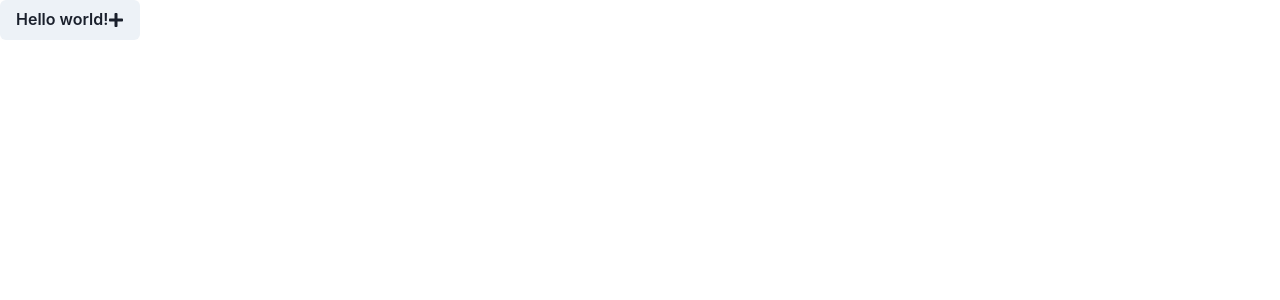
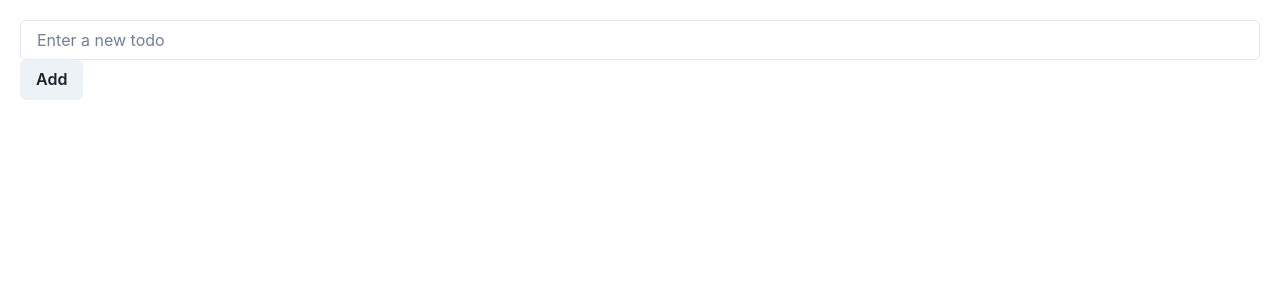
Before and after one commit to GPT-Engineer-App-Dev/mock-shuffle, a React (Vite) app: page / in a window 1280 px wide. Shown: the top 300 px of the page. Built offline with nearby package versions, Linux system fonts and the light colour scheme.

Commit message:
Set up basic todo app structure with TodoList and AddTodo components

```diff
--- a/src/App.jsx
+++ b/src/App.jsx
@@ -1,13 +1,18 @@
-import { Route, BrowserRouter as Router, Routes } from "react-router-dom";
-import Index from "./pages/Index.jsx";
+import React, { useState } from "react";
+import { ChakraProvider, Box } from "@chakra-ui/react";
+import TodoList from "./components/TodoList";
+import AddTodo from "./components/AddTodo";
 
 function App() {
+  const [todos, setTodos] = useState([]);
+
   return (
-    <Router>
-      <Routes>
-        <Route exact path="/" element={<Index />} />
-      </Routes>
-    </Router>
+    <ChakraProvider>
+      <Box maxWidth="8xl" margin="auto" p={5}>
+        <TodoList todos={todos} />
+        <AddTodo />
+      </Box>
+    </ChakraProvider>
   );
 }
 
--- /dev/null
+++ b/src/components/AddTodo.jsx
@@ -0,0 +1,13 @@
+import React from "react";
+import { Box, Input, Button } from "@chakra-ui/react";
+
+function AddTodo() {
+  return (
+    <Box>
+      <Input placeholder="Enter a new todo" />
+      <Button>Add</Button>
+    </Box>
+  );
+}
+
+export default AddTodo;
--- /dev/null
+++ b/src/components/TodoList.jsx
@@ -0,0 +1,14 @@
+import React from "react";
+import { Box, Text } from "@chakra-ui/react";
+
+function TodoList({ todos }) {
+  return (
+    <Box>
+      {todos.map((todo, index) => (
+        <Text key={index}>{todo.text}</Text>
+      ))}
+    </Box>
+  );
+}
+
+export default TodoList;
```
